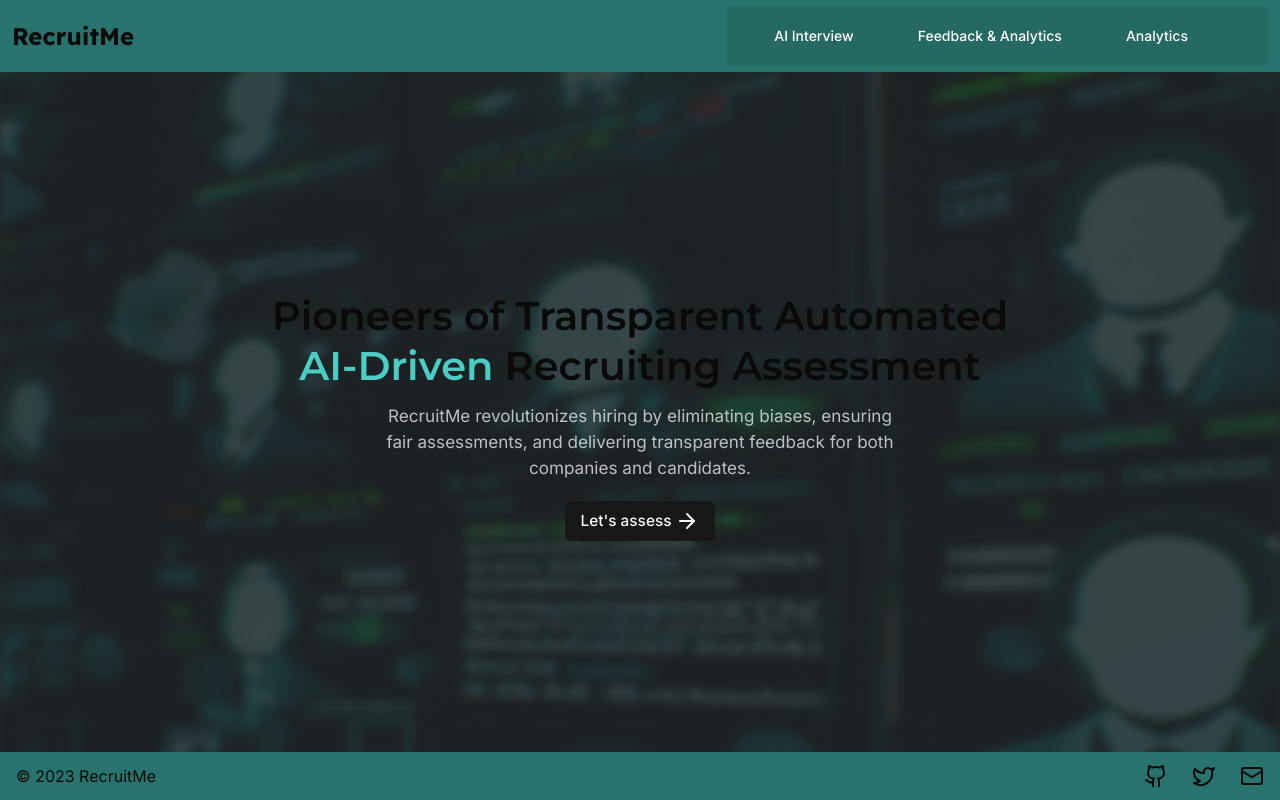
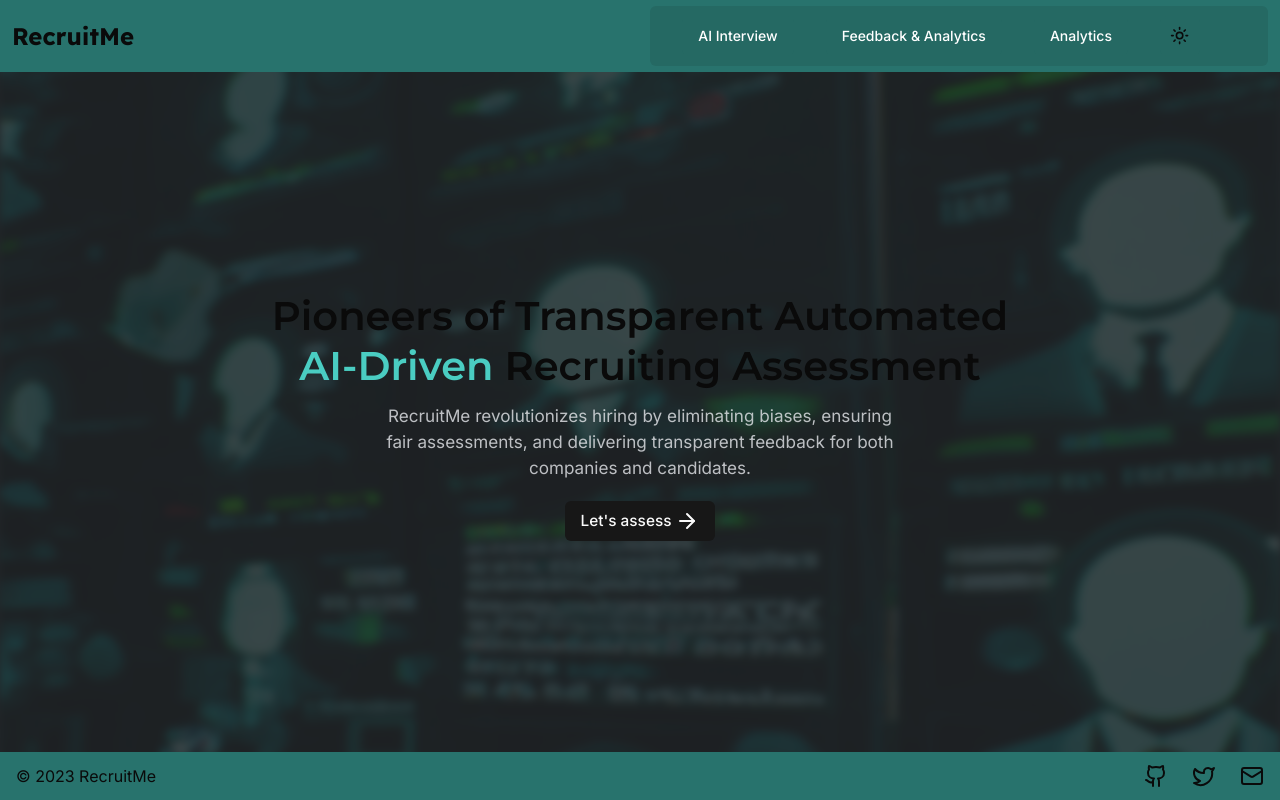
Before and after one commit to sumionochi/AssessMe.AI, a Next.js app: page / in a window 1280 px wide. Built offline with nearby package versions, Linux system fonts and the light colour scheme; no server answers.

Commit message:
slight navbar modification

```diff
--- a/components/app/Navbar.tsx
+++ b/components/app/Navbar.tsx
@@ -1,20 +1,20 @@
 import { lexend } from "@/app/fonts";
 import { dark } from "@clerk/themes";
+import {
+  DropdownMenu,
+  DropdownMenuContent,
+  DropdownMenuItem,
+  DropdownMenuTrigger,
+} from "@/components/ui/dropdown-menu";
 
-import {
-  NavigationMenu,
-  NavigationMenuContent,
-  NavigationMenuIndicator,
-  NavigationMenuItem,
-  NavigationMenuLink,
-  NavigationMenuList,
-  NavigationMenuTrigger,
-  NavigationMenuViewport,
-} from "@/components/ui/navigation-menu";
 import { UserButton } from "@clerk/nextjs";
 import { Button } from "../ui/button";
+import { MoonIcon, SunIcon } from "lucide-react";
+import { useTheme } from "next-themes";
 
 export default function Navbar() {
+  const { setTheme } = useTheme();
+
   return (
     <div className="flex h-[4.5rem] w-full bg-[#28736d] items-center justify-between  fixed  top-0 px-3 py-2">
       <div className={"text-2xl self font-bold " + lexend.className}>
@@ -30,8 +30,32 @@ export default function Navbar() {
         <Button className="bg-[#256963] text-white hover:bg-[#194240]">
           Analytics
         </Button>
+        <DropdownMenu>
+          <DropdownMenuTrigger asChild>
+            <Button
+              variant="outline"
+              className="bg-[#256963] hover:bg-[#1c4a47] p-0 mr-1 border-0"
+              size="icon"
+            >
+              <SunIcon className="h-[1.2rem] w-[1.2rem] rotate-0 scale-100 transition-all dark:-rotate-90 dark:scale-0" />
+              <MoonIcon className="absolute h-[1.2rem] w-[1.2rem] rotate-90 scale-0 transition-all dark:rotate-0 dark:scale-100" />
+              <span className="sr-only">Toggle theme</span>
+            </Button>
+          </DropdownMenuTrigger>
+          <DropdownMenuContent align="end">
+            <DropdownMenuItem onClick={() => setTheme("light")}>
+              Light
+            </DropdownMenuItem>
+            <DropdownMenuItem onClick={() => setTheme("dark")}>
+              Dark
+            </DropdownMenuItem>
+            <DropdownMenuItem onClick={() => setTheme("system")}>
+              System
+            </DropdownMenuItem>
+          </DropdownMenuContent>
+        </DropdownMenu>
 
-        <div className="h-20 items-center flex">
+        <div className="h-20  items-center flex">
           <UserButton
             showName={false}
             appearance={{
```
